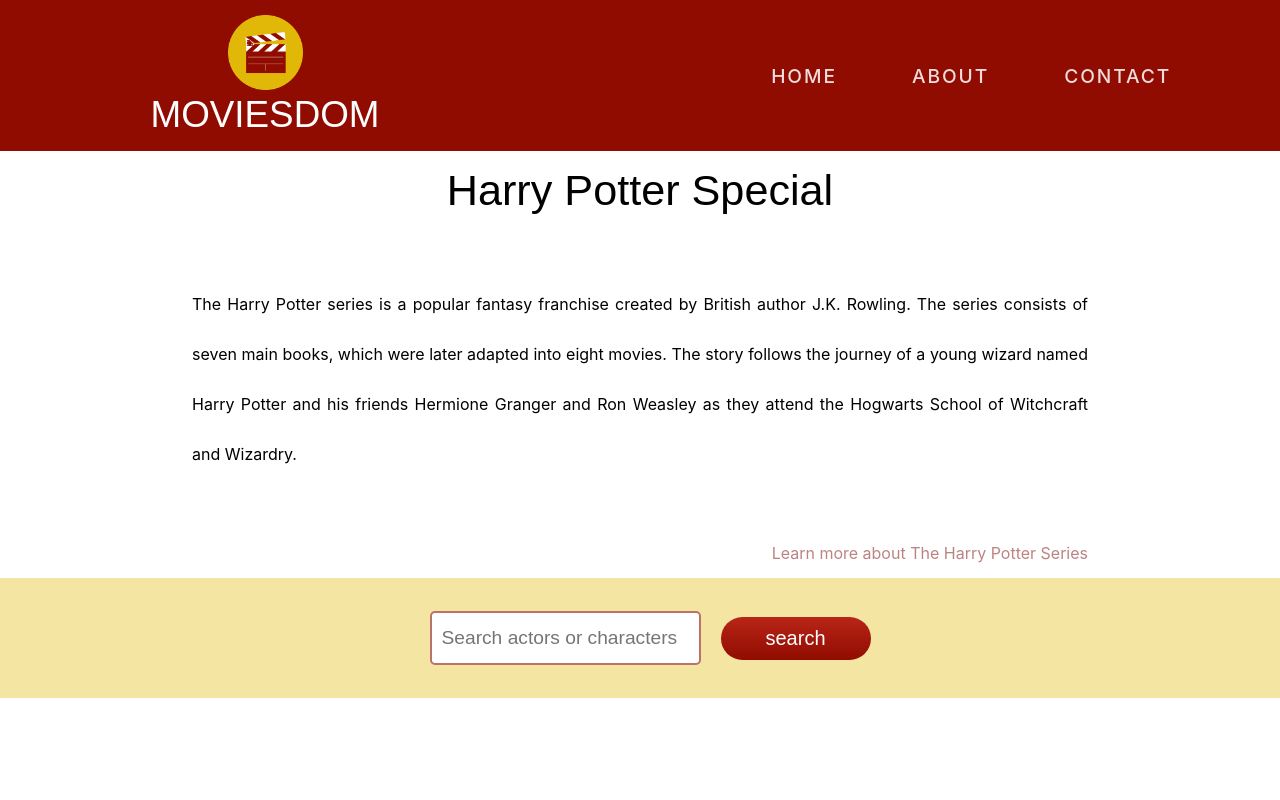
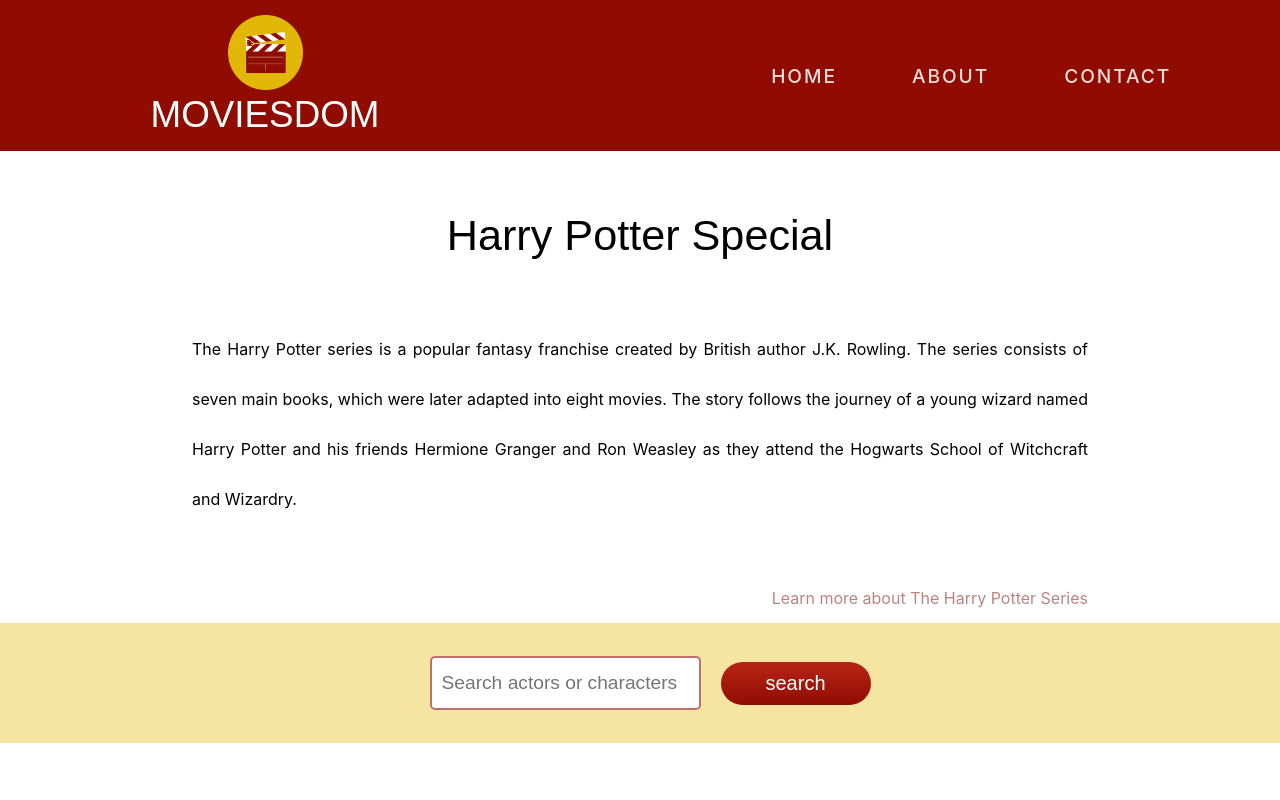
Before and after one commit to LetiCB/movies, a React (Create React App) app: page / in a window 1280 px wide. Shown: the top 800 px of the page. Built offline with nearby package versions, Linux system fonts and the light colour scheme; no server answers; a web font is replaced by a local one.

Commit message:
Update style in HarryPotter component

```diff
--- a/src/components/HarryPotter/styles/harry-potter.css
+++ b/src/components/HarryPotter/styles/harry-potter.css
@@ -1,5 +1,5 @@
 .title-container{
-    margin: 0px;
+    margin: 45px auto 0px;
     display: flex;
     flex-wrap: wrap;
     justify-content: center;
```
